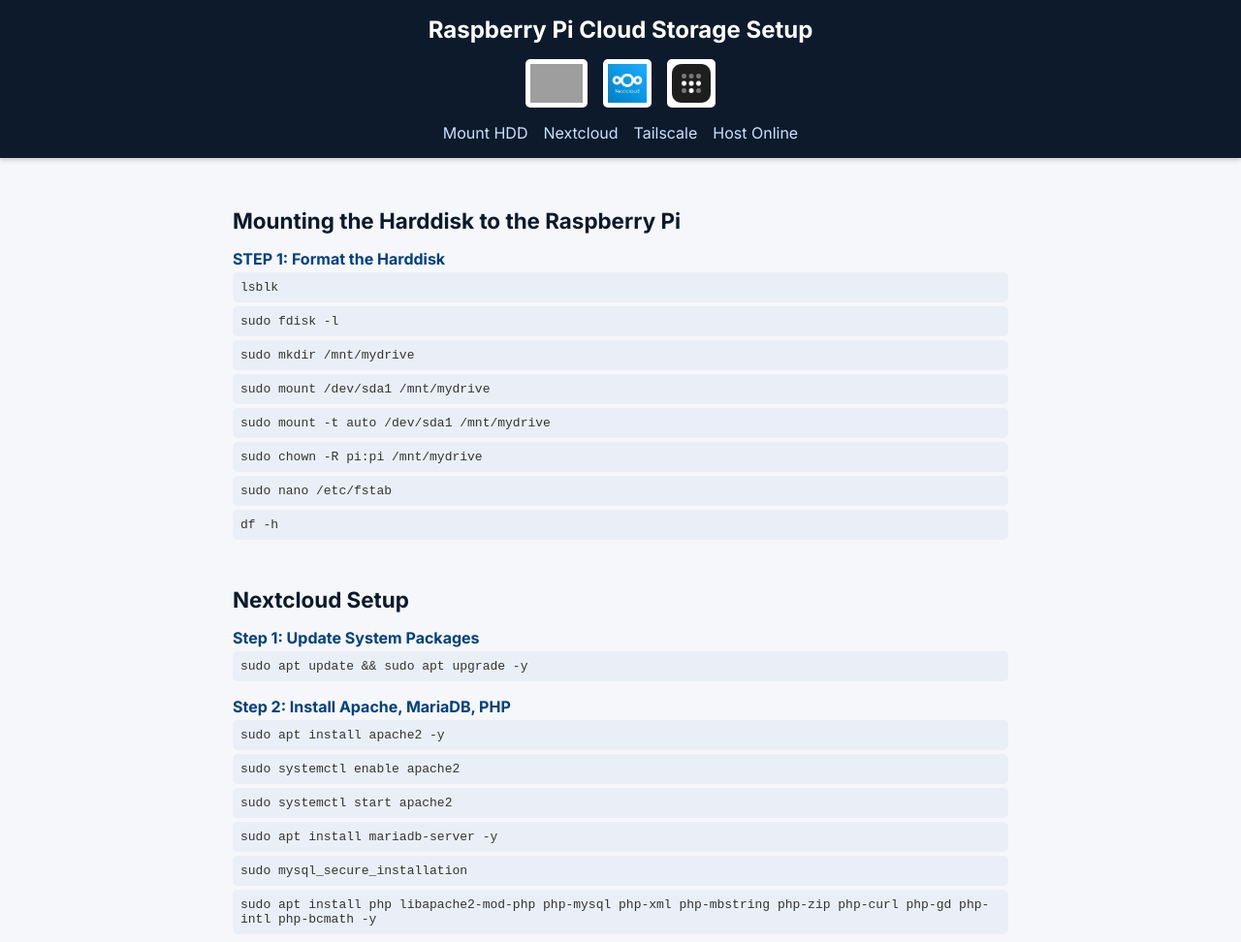
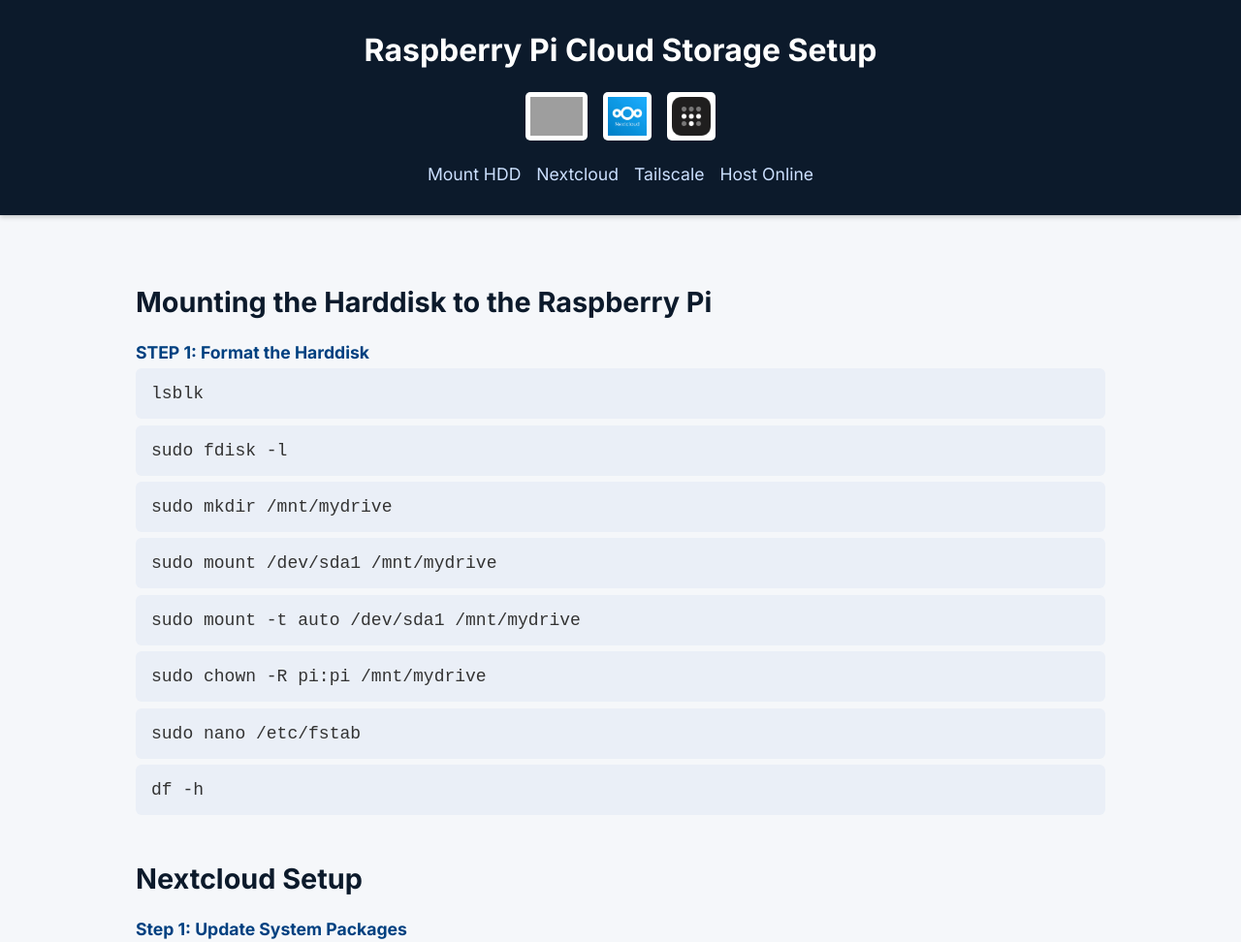
Before and after one commit to VIGNESH-R007/Raspberry_Pi_Cloud_Storage, a plain HTML site: page index.html in a window 1280 px wide. Shown: the top 972 px of the page at 97% size. Drawn offline with Linux system fonts and the light colour scheme; grey boxes are pictures that could not be loaded.

Commit message:
style.css

```diff
--- a/style.css
+++ b/style.css
@@ -4,12 +4,13 @@ body {
   padding: 0;
   background: #f5f7fa;
   color: #333;
+  font-size: 18px;
 }
 
 header {
   background: #0c1a2b;
   color: #fff;
-  padding: 0.5rem 1rem;
+  padding: 1rem;
   box-shadow: 0 2px 5px rgba(0,0,0,0.2);
   position: sticky;
   top: 0;
@@ -23,8 +24,8 @@ header {
 }
 
 h1 {
-  font-size: 1.5rem;
-  margin: 0.5rem 0;
+  font-size: 2rem;
+  margin: 1rem 0;
 }
 
 .logos {
@@ -43,13 +44,14 @@ h1 {
 nav {
   display: flex;
   gap: 1rem;
-  margin: 0.5rem 0;
+  margin: 1rem 0;
 }
 
 nav a {
   color: #cce0ff;
   text-decoration: none;
   font-weight: 500;
+  font-size: 1.1rem;
   transition: color 0.2s;
 }
 
@@ -58,8 +60,8 @@ nav a:hover {
 }
 
 main {
-  padding: 2rem;
-  max-width: 800px;
+  padding: 3rem;
+  max-width: 1000px;
   margin: auto;
 }
 
@@ -69,22 +71,51 @@ section {
 
 h2 {
   color: #0c1a2b;
-  font-size: 1.4rem;
+  font-size: 1.8rem;
   margin-bottom: 1rem;
 }
 
 .step {
   font-weight: bold;
-  margin-top: 1rem;
+  font-size: 1.1rem;
+  margin-top: 1.5rem;
   color: #004080;
 }
 
 .command {
   background: #eaeff7;
-  padding: 0.5rem;
+  padding: 1rem;
   font-family: monospace;
-  border-radius: 5px;
-  margin: 0.25rem 0;
+  border-radius: 6px;
+  margin: 0.4rem 0;
+  cursor: pointer;
+  position: relative;
+  transition: background 0.2s;
+}
+
+.command:hover {
+  background: #d0e2ff;
+}
+
+/* Tooltip style */
+.command::after {
+  content: 'Copied!';
+  position: absolute;
+  top: -30px;
+  right: 10px;
+  background-color: #00c853;
+  color: white;
+  padding: 4px 8px;
+  border-radius: 4px;
+  font-size: 0.75rem;
+  opacity: 0;
+  pointer-events: none;
+  transition: opacity 0.2s ease-in-out;
+  z-index: 10;
+}
+
+.command.show-tooltip::after {
+  opacity: 1;
 }
 
 footer {
```
